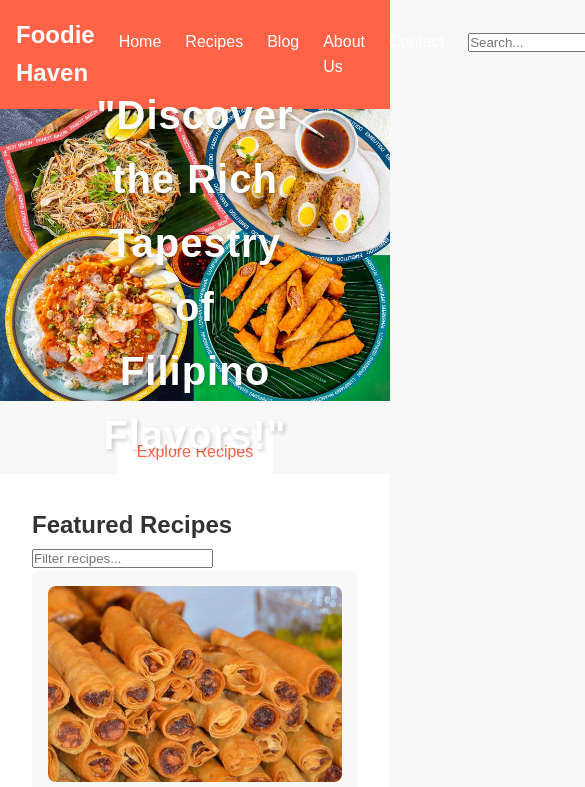
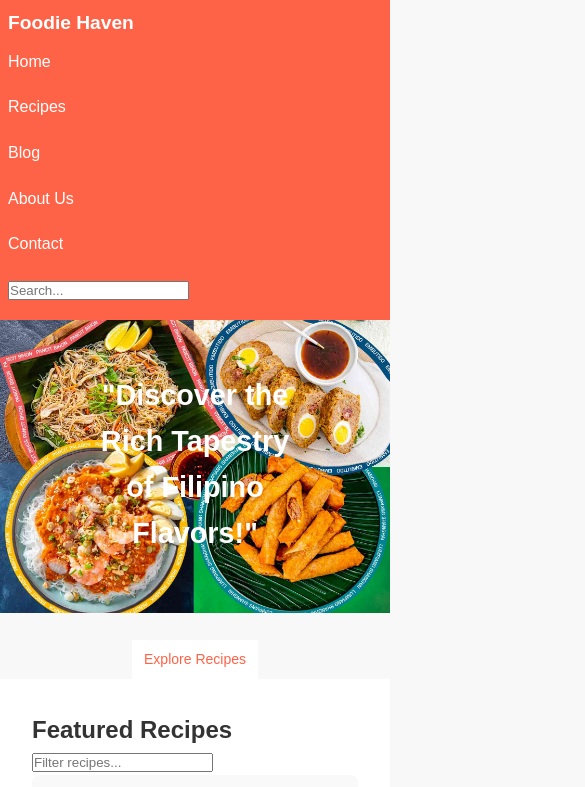
Before and after one commit to PaulAndre0809/FoodWebDesign, a plain HTML site: page FoodWeb/index.html in a window 390 px wide. Shown: the top 787 px of the page, 585 px wide, since content can reach past the window. Drawn offline with Linux system fonts and the light colour scheme.

Commit message:
Add files via upload

```diff
--- a/FoodWeb/styles.css
+++ b/FoodWeb/styles.css
@@ -26,27 +26,8 @@ header {
 .logo {
     font-family: "Poppins", sans-serif;
     font-weight: 900;
-    font-style: normal;
     font-size: 1.5rem;
 }
-.heroLogo {
-    font-family: "Londrina Sketch", sans-serif;
-    font-weight: 900;
-    font-size: 50px;
-    color: #2c3e50; /* Dark color for contrast */
-    text-shadow: 2px 2px 4px rgba(0, 0, 0, 0.2); /* Adds depth */
-    letter-spacing: 1px; /* Spacing between letters */
-    text-align: center; /* Center the text */
-    margin: 20px 0; /* Adds vertical spacing */
-    padding: 10px; /* Adds padding around the text */
-    transition: transform 0.3s; /* Smooth hover effect */
-}
-
-.heroLogo:hover {
-    transform: scale(1.05); /* Slightly enlarges on hover */
-}
-
-
 
 nav ul {
     list-style: none;
@@ -59,6 +40,21 @@ nav ul li {
 
 nav a {
     color: #fff;
+    text-decoration: none;
+    padding: 5px 0;
+    transition: color 0.3s ease;
+}
+
+nav a:hover {
+    color: #ffd700;
+}
+
+.cta-button {
+    display: inline-block;
+    margin-top: 20px;
+    padding: 10px 20px;
+    background: #fff;
+    color: #ff6347;
     text-decoration: none;
 }
 
@@ -80,15 +76,6 @@ nav a {
     transform: translate(-50%, -50%);
     font-size: 2.5rem;
     color: #fff;
-}
-
-.cta-button {
-    display: inline-block;
-    margin-top: 20px;
-    padding: 10px 20px;
-    background: #fff;
-    color: #ff6347;
-    text-decoration: none;
 }
 
 /* Featured Recipes */
@@ -198,51 +185,64 @@ footer {
     text-decoration: none;
     cursor: pointer;
 }
-/* Header */
+
+/* Responsive Styles */
+
+/* Tablets and smaller devices */
+@media (max-width: 768px) {
     header {
-    background: #ff6347; /* Tomato color */
-    padding: 1rem;
-    color: #fff;
-    display: flex;
-    justify-content: space-between;
-    align-items: center;
-    transition: background 0.3s ease; /* Smooth transition for background */
+        flex-direction: column;
+        align-items: flex-start;
+    }
+
+    nav ul {
+        flex-direction: column;
+        align-items: flex-start;
     }
 
     nav ul li {
-    margin-left: 1.5rem;
-    position: relative; /* For positioning pseudo-element */
+        margin: 10px 0;
     }
 
-nav a {
-    color: #fff;
-    text-decoration: none;
-    padding: 5px 0;
-    transition: color 0.3s ease; /* Smooth transition for color */
+    .hero h1 {
+        font-size: 2rem;
     }
 
-nav a:hover {
-    color: #ffd700; /* Change color on hover */
+    .recipe-grid {
+        grid-template-columns: repeat(auto-fill, minmax(200px, 1fr));
     }
 
-nav a::after {
-    content: '';
-    display: block;
-    width: 100%;
-    height: 2px;
-    background: #ffd700; /* Highlight color */
-    transform: scaleX(0);
-    transition: transform 0.3s ease;
-    position: absolute;
-    bottom: -5px; /* Position below the text */
-    left: 0;
+    .cta-button {
+        padding: 8px 16px;
+        font-size: 1rem;
+    }
 }
 
-nav a:hover::after {
-    transform: scaleX(1); /* Expand underline on hover */
+/* Mobile devices */
+@media (max-width: 480px) {
+    header {
+        padding: 0.5rem;
     }
 
-/* Change header background on scroll */
-.sticky {
-    background: #d9534f; /* Darker red */
+    .logo {
+        font-size: 1.2rem;
     }
+
+    .hero h1 {
+        font-size: 1.8rem;
+    }
+
+    .cta-button {
+        font-size: 0.875rem;
+        padding: 8px 12px;
+    }
+
+    .recipe-card h3 {
+        font-size: 1.1rem;
+    }
+
+    footer {
+        padding: 1rem;
+        font-size: 0.875rem;
+    }
+}
```
Also changed, not shown: FoodWeb/Object not found!.htm (added, +43 -0 lines). Lines whose indentation alone changed are shown as unchanged.
